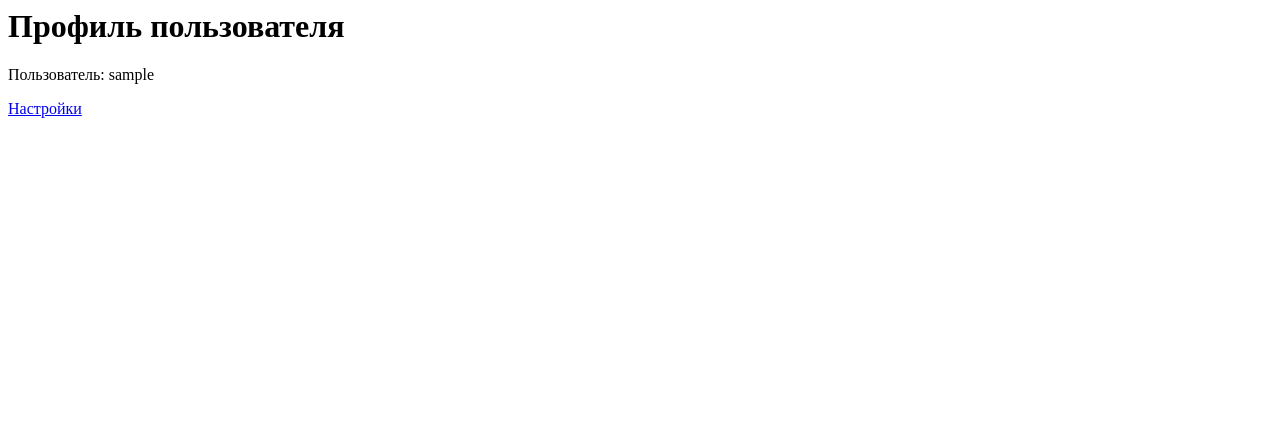
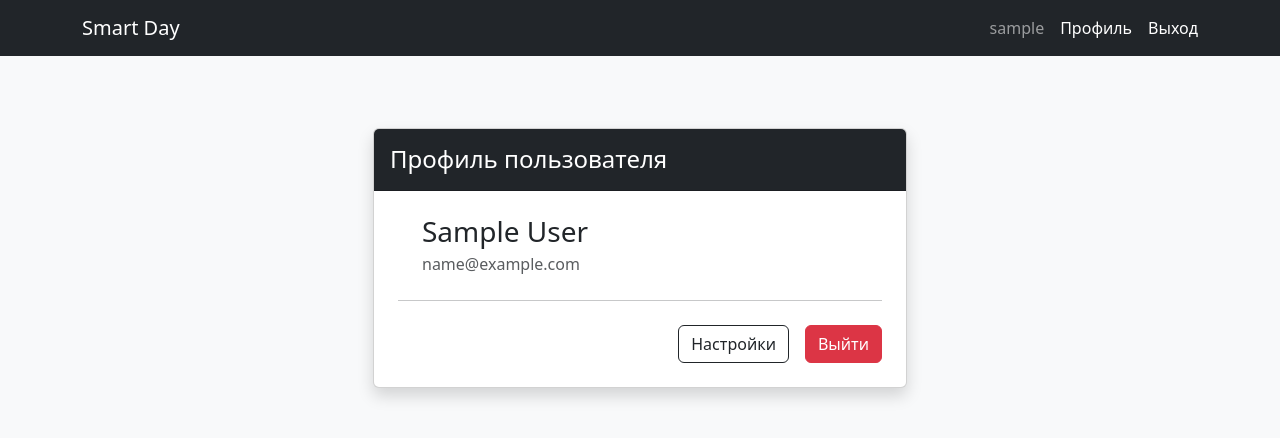
Before and after one commit to Jlanceth/SmartDay, a Django app: page /users/profile/ in a window 1280 px wide. Shown: the top 438 px of the page. Run offline with Django 4.2, Linux system fonts and the light colour scheme; the visitor is signed in with stand-in values (Sample User, id 1); some libraries are stand-ins or nearby versions.

Commit message:
change templates register/login/settings

```diff
--- a/smart_day/templates/users/profile.html
+++ b/smart_day/templates/users/profile.html
@@ -1,20 +1,44 @@
-<h1>
-    Профиль пользователя
-</h1>
+{% extends "base.html" %}
+{% load django_bootstrap5 %}
 
-<p>
-    Пользователь:
-    {{ request.user.username }}
-</p>
+{% block content %}
+<div class="container py-5">
+    <div class="row justify-content-center">
+        <div class="col-md-8 col-lg-6">
+            <div class="card shadow">
+                <div class="card-header bg-dark text-white py-3">
+                    <h4 class="mb-0">Профиль пользователя</h4>
+                </div>
+                <div class="card-body p-4">
+                    <div class="d-flex align-items-center mb-4">
+                        <div class="ms-4">
+                            <h3 class="mb-1 text-dark">
+                                {% if request.user.get_full_name %}
+                                    {{ request.user.get_full_name }}
+                                {% else %}
+                                    {{ request.user.username }}
+                                {% endif %}
+                            </h3>
+                            <p class="text-muted mb-0">{{ request.user.email|default:"Email не указан" }}</p>
+                        </div>
+                    </div>
 
+                    <hr>
 
-{% if request.user.is_authenticated %}
-
-    <a
-        href="{% url 'users:settings' %}"
-        class="btn btn-primary"
-    >
-        Настройки
-    </a>
-
-{% endif %}
+                    <div class="d-grid gap-2 d-md-flex justify-content-md-end mt-4">
+                        {% if request.user.is_authenticated %}
+                            <a href="{% url 'users:settings' %}" class="btn btn-outline-dark me-md-2">
+                                Настройки
+                            </a>
+                            <form action="{% url 'users:logout' %}" method="post" class="d-inline">
+                                {% csrf_token %}
+                                <button type="submit" class="btn btn-danger">Выйти</button>
+                            </form>
+                        {% endif %}
+                    </div>
+                </div>
+            </div>
+        </div>
+    </div>
+</div>
+{% endblock %}
--- a/smart_day/users/views.py
+++ b/smart_day/users/views.py
@@ -3,29 +3,19 @@ from django.contrib.auth.decorators import login_required
 from django.contrib.auth import login, logout
 from django.contrib.auth.forms import UserCreationForm
 from django.contrib.auth.forms import AuthenticationForm
+from .forms import UserRegisterForm, UserUpdateForm, UserProfile
 
 
 def register_view(request):
-
     if request.method == 'POST':
-
-        form = UserCreationForm(request.POST)
-
+        form = UserRegisterForm(request.POST) # Используем новую форму
         if form.is_valid():
             user = form.save()
-
             login(request, user)
-
-            return redirect('/')
-
+            return redirect('users:profile')
     else:
-        form = UserCreationForm()
-
-    return render(
-        request,
-        'users/register.html',
-        {'form': form}
-    )
+        form = UserRegisterForm()
+    return render(request, 'users/register.html', {'form': form})
 
 
 def login_view(request):
@@ -70,8 +60,22 @@ def profile_view(request):
 
 @login_required
 def settings_view(request):
+    # Получаем профиль пользователя (создаем, если его еще нет)
+    profile, created = UserProfile.objects.get_or_create(user=request.user)
 
-    return render(
-        request,
-        'users/settings.html'
-    )
+    if request.method == 'POST':
+        user_form = UserUpdateForm(request.POST, instance=request.user)
+        profile_form = UserProfileForm(request.POST, instance=profile)
+
+        if user_form.is_valid() and profile_form.is_valid():
+            user_form.save()
+            profile_form.save()
+            return redirect('users:profile')
+    else:
+        user_form = UserUpdateForm(instance=request.user)
+        profile_form = UserProfileForm(instance=profile)
+
+    return render(request, 'users/settings.html', {
+        'user_form': user_form,
+        'profile_form': profile_form
+    })
```
Also changed, not shown: smart_day/templates/users/settings.html (+72 -1 lines), smart_day/users/forms.py (added, +31 -0 lines).
